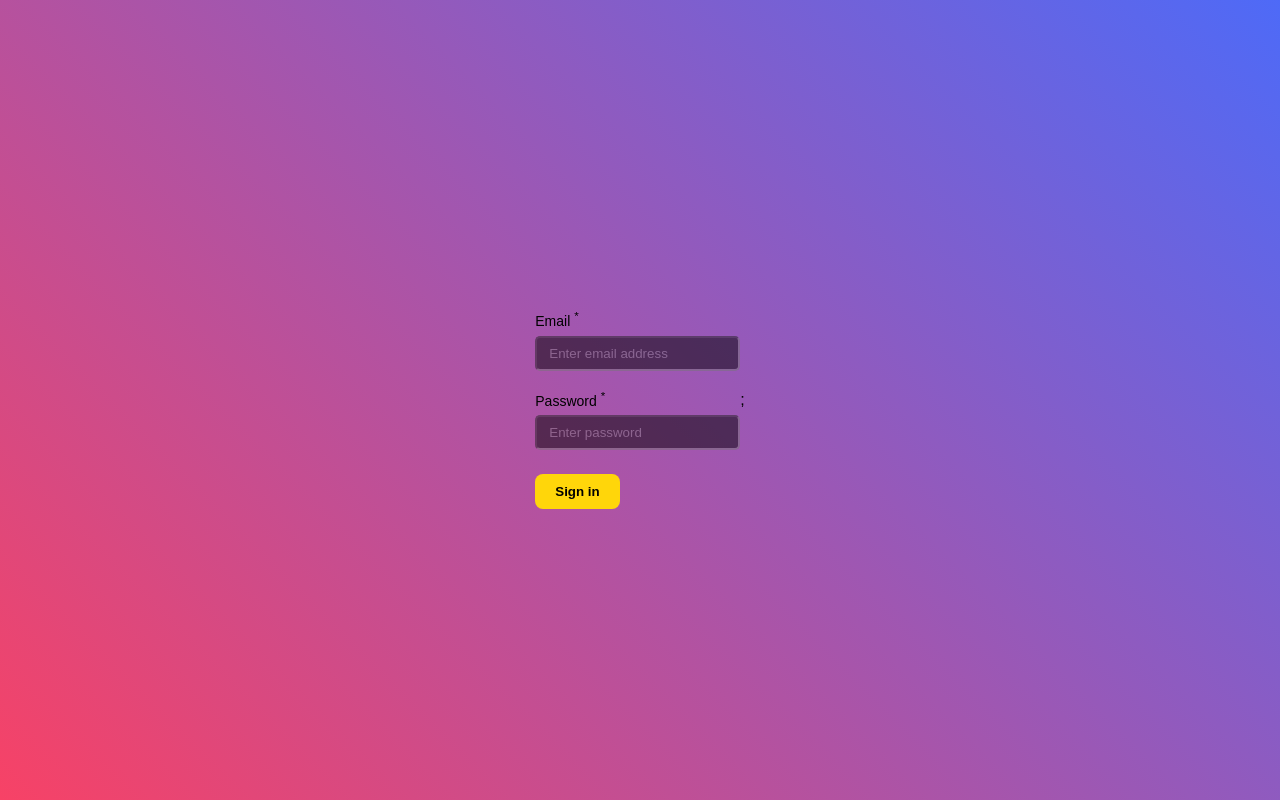
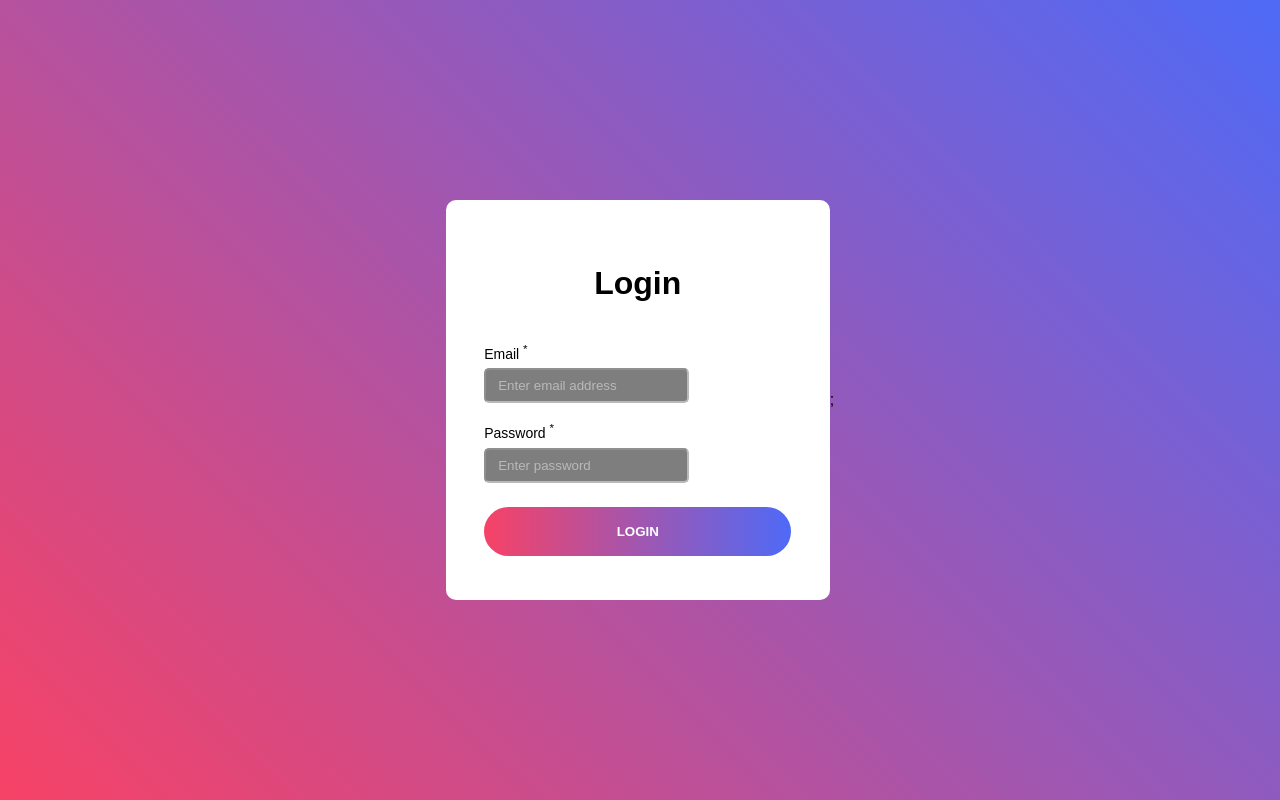
Before and after one commit to Prachi24599/HTS-login-form, a React (Create React App) app: page / in a window 1280 px wide. Built offline with nearby package versions, Linux system fonts and the light colour scheme.

Commit message:
login form style added

```diff
--- a/src/components/Login.css
+++ b/src/components/Login.css
@@ -1,4 +1,18 @@
+.container {
+  background-color: white;
+  height: 50%;
+  width: 30%;
+  display: flex;
+  flex-direction: column;
+  align-items: center;
+  justify-content: center;
+  border-radius: 10px;
+}
 form {
+  width: 80%;
+}
+.heading {
+  font-weight: bold;
 }
 .label {
   color: #010101;
@@ -13,10 +27,13 @@ input {
   border-radius: 5px;
 }
 button {
-  background-color: #ffd60a;
+  width: 100%;
+  background: linear-gradient(to right, #f74266, #4e6af7);
   border: none;
-  border-radius: 8px;
-  padding: 10px 20px;
+  border-radius: 25px;
+  padding: 17px 20px;
   margin-top: 1.5rem;
   font-weight: bold;
+  color: white;
+  cursor: pointer;
 }
--- a/src/components/Login.jsx
+++ b/src/components/Login.jsx
@@ -20,6 +20,8 @@ const Login = () => {
   }
 
   return (
+    <div className="container">
+      <h1 className="heading">Login</h1>
       <form onSubmit={submitHandler}>
         <label htmlFor="email">
           <p className="label c">
@@ -48,8 +50,9 @@ const Login = () => {
           />
         </label>
         <br />
-      <button>Sign in</button>
+        <button>LOGIN </button>
       </form>
+    </div>
   );
 };
 
```
Lines whose indentation alone changed are shown as unchanged.
